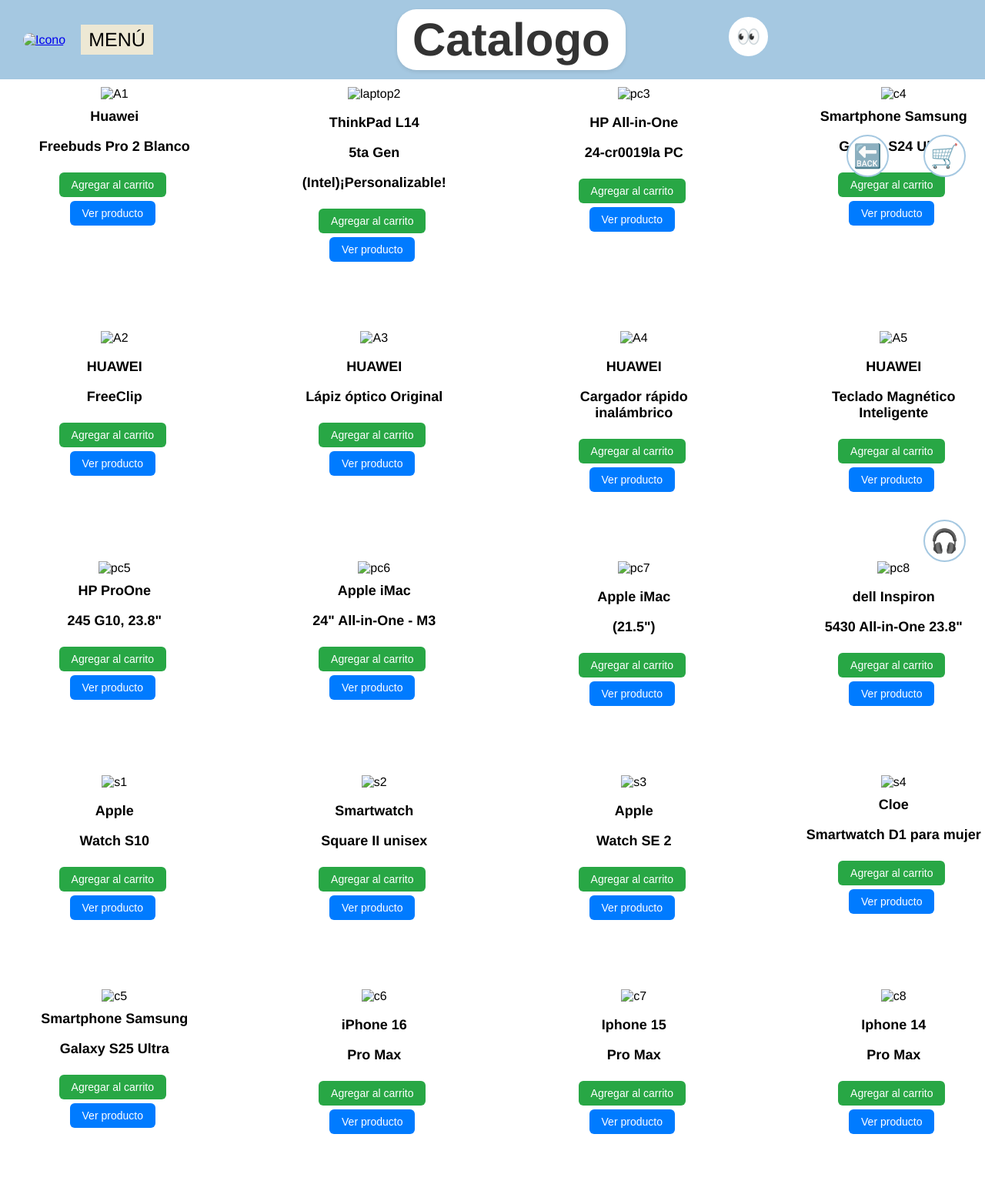
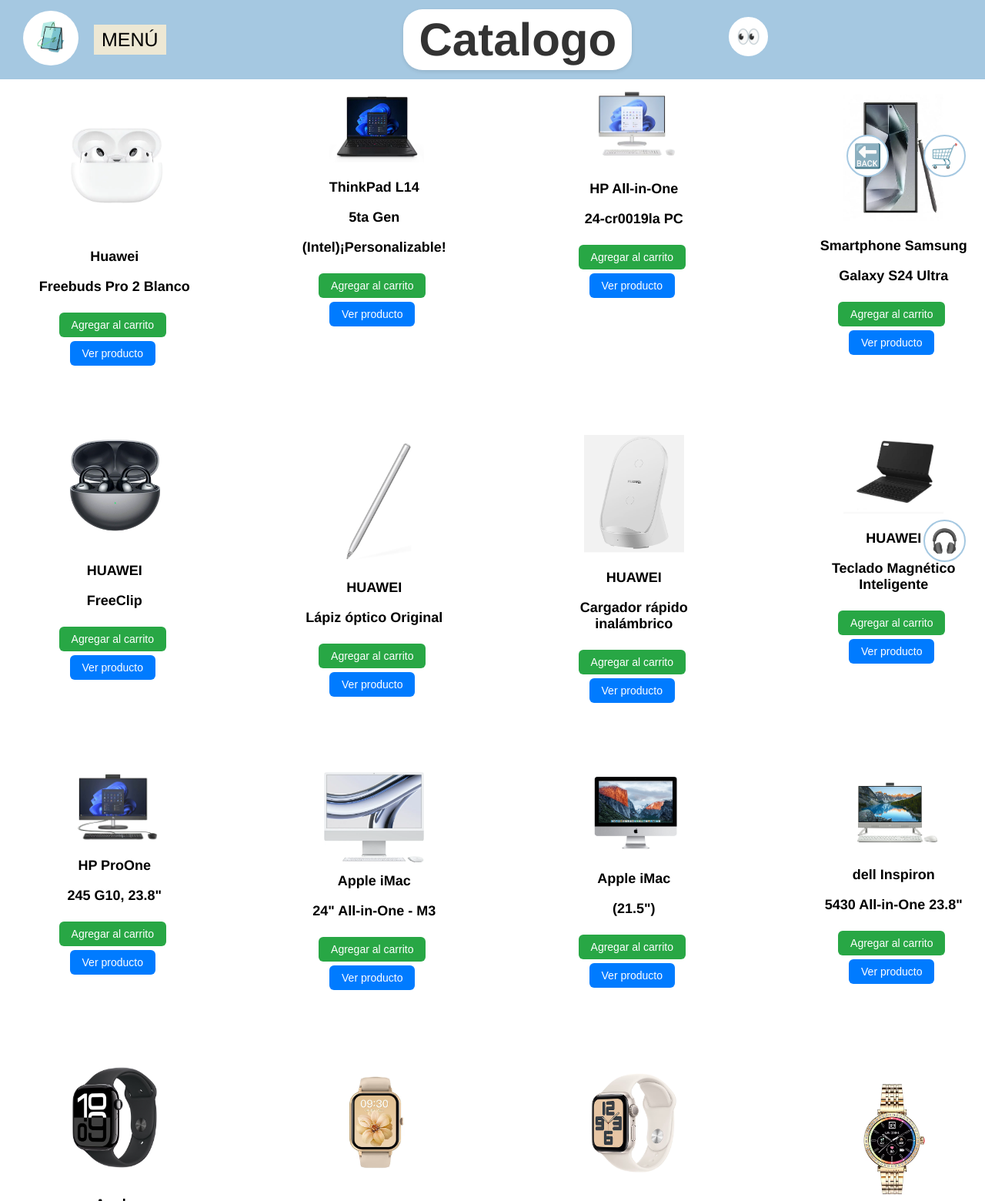
Before and after one commit to MitchChavira/MitchChavira.github.io, a plain HTML site: page Catalogo.html in a window 1280 px wide. Shown: the top 1560 px of the page at 77% size. Drawn offline with Linux system fonts and the light colour scheme.

Commit message:
Catalogo.html

```diff
--- a/Catalogo.html
+++ b/Catalogo.html
@@ -4,7 +4,7 @@
   <meta charset="UTF-8" />
   <meta name="viewport" content="width=device-width, initial-scale=1.0"/>
   <title>Michiliztli</title>
-  <link rel="shortcut icon" href="Imagenes/icono.png" type="image/png">
+  <link rel="shortcut icon" href="icono.png" type="image/png">
   <style>
     body {
       font-family: "Sans-serif", Helvetica, sans-serif;
@@ -388,7 +388,7 @@
   <div class="barra-superior">
     <div class="logo"  >
       <a href="index.html" class="boton-imagen">
-  		<img src="Imagenes/icono1.png" alt="Icono">
+  		<img src="icono1.png" alt="Icono">
 	</a>
     </div>
 
@@ -417,7 +417,7 @@
 
 <div class="galeria">
 <div class="item" onclick="abrirlaptop1()">
-		<img src="Imagenes/A1.png" alt="A1">
+		<img src="A1.png" alt="A1">
     			<p>Huawei</p>
 			<p></p>
 			<p>Freebuds Pro 2 Blanco</p>
@@ -426,7 +426,7 @@
   		<button class="boton ver-producto" onclick="verProducto1(event)">Ver producto</button>
   </div>
 	<div class="item" onclick="abrirlaptop2()">
-		<img src="Imagenes/laptop2.png" alt="laptop2">
+		<img src="laptop2.png" alt="laptop2">
 			<p></p>
     			<p>ThinkPad L14</p>
 			<p>5ta Gen</p>
@@ -436,7 +436,7 @@
   		<button class="boton ver-producto" onclick="verProducto2(event)">Ver producto</button>
   </div>
 <div class="item" onclick="abrirlaptop3()">
-		<img src="Imagenes/pc3.png" alt="pc3">
+		<img src="pc3.png" alt="pc3">
 			<p></p>
     			<p>HP All-in-One</p>
 			<p></p>
@@ -446,7 +446,7 @@
   		<button class="boton ver-producto" onclick="verProducto3(event)">Ver producto</button>
 </div>
 <div class="item" onclick="abrirlaptop4()">
-		<img src="Imagenes/c4.png" alt="c4">
+		<img src="c4.png" alt="c4">
     			<p>Smartphone Samsung</p>
 			<p></p>
 			<p>Galaxy S24 Ultra</p>
@@ -460,7 +460,7 @@
 
 <div class="galeria">
 	<div class="item" onclick="abrirlaptop5()">
-		<img src="Imagenes/A2.png" alt="A2">
+		<img src="A2.png" alt="A2">
 			<p></p>
     			<p>HUAWEI</p>
 			<p></p>
@@ -470,7 +470,7 @@
   		<button class="boton ver-producto" onclick="verProducto5(event)">Ver producto</button>
  	</div>
 <div class="item" onclick="abrirlaptop6()">
-		<img src="Imagenes/A3.png" alt="A3">
+		<img src="A3.png" alt="A3">
 			<p></p>
     			<p>HUAWEI</p>
 			<p></p>
@@ -480,7 +480,7 @@
   		<button class="boton ver-producto" onclick="verProducto6(event)">Ver producto</button>
 	</div>
 <div class="item" onclick="abrirlaptop7()">
-		<img src="Imagenes/A4.png" alt="A4">
+		<img src="A4.png" alt="A4">
     			<p></p>
     			<p>HUAWEI</p>
 			<p></p>
@@ -490,7 +490,7 @@
   		<button class="boton ver-producto" onclick="verProducto7(event)">Ver producto</button>
 	</div>
 <div class="item" onclick="abrirlaptop8()">
-		<img src="Imagenes/A5.png" alt="A5">
+		<img src="A5.png" alt="A5">
     			<p></p>
     			<p>HUAWEI</p>
 			<p></p>
@@ -503,7 +503,7 @@
 
 <div class="galeria">
 	<div class="item" onclick="abrirlaptop9()">
-		<img src="Imagenes/pc5.png" alt="pc5">
+		<img src="pc5.png" alt="pc5">
     			<p>HP ProOne</p>
 			<p></p>
 			<p>245 G10, 23.8"</p>
@@ -512,7 +512,7 @@
   		<button class="boton ver-producto" onclick="verProducto9(event)">Ver producto</button>
 	</div>
 	<div class="item" onclick="abrirlaptop10()">
-		<img src="Imagenes/pc6.png" alt="pc6">
+		<img src="pc6.png" alt="pc6">
     			<p>Apple iMac</p>
 			<p>24" All-in-One - M3</p>
 			<p></p>
@@ -521,7 +521,7 @@
   		<button class="boton ver-producto" onclick="verProducto10(event)">Ver producto</button>
   	</div>
 	<div class="item" onclick="abrirlaptop11()">
-		<img src="Imagenes/pc7.png" alt="pc7">
+		<img src="pc7.png" alt="pc7">
 			<p></p>
     			<p>Apple iMac</p>
 			<p> (21.5")</p>
@@ -531,7 +531,7 @@
   		<button class="boton ver-producto" onclick="verProducto11(event)">Ver producto</button>
   	</div>
 <div class="item" onclick="abrirlaptop12()">
-		<img src="Imagenes/pc8.png" alt="pc8">
+		<img src="pc8.png" alt="pc8">
 			<p></p>
     			<p>dell Inspiron </p>
 			<p></p>
@@ -545,7 +545,7 @@
 
 <div class="galeria">
 	<div class="item" onclick="abrirlaptop13()">
-		<img src="Imagenes/s1.png" alt="s1">
+		<img src="s1.png" alt="s1">
     			<p></p>
     			<p>Apple</p>
 			<p></p>
@@ -555,7 +555,7 @@
   		<button class="boton ver-producto" onclick="verProducto13(event)">Ver producto</button>
   	</div>
 	<div class="item" onclick="abrirlaptop14()">
-		<img src="Imagenes/s2.png" alt="s2">
+		<img src="s2.png" alt="s2">
 			<p></p>
     			<p>Smartwatch</p>
 			<p></p>
@@ -565,7 +565,7 @@
   		<button class="boton ver-producto" onclick="verProducto14(event)">Ver producto</button>
   	</div>
 	<div class="item" onclick="abrirlaptop15()">
-		<img src="Imagenes/s3.png" alt="s3">
+		<img src="s3.png" alt="s3">
 			<p></p>
     			<p>Apple</p>
 			<p></p>
@@ -575,7 +575,7 @@
   		<button class="boton ver-producto" onclick="verProducto15(event)">Ver producto</button>
 	</div>
 	<div class="item" onclick="abrirlaptop16()">
-		<img src="Imagenes/s4.png" alt="s4">
+		<img src="s4.png" alt="s4">
     			<p>Cloe</p>
 			<p></p>
 			<p>Smartwatch D1 para mujer</p>
@@ -587,7 +587,7 @@
 
 <div class="galeria">
 	<div class="item" onclick="abrirlaptop17()">
-		<img src="Imagenes/c5.png" alt="c5">
+		<img src="c5.png" alt="c5">
     			<p>Smartphone Samsung</p>
 			<p></p>
 			<p>Galaxy S25 Ultra</p>
@@ -596,7 +596,7 @@
   		<button class="boton ver-producto" onclick="verProducto17(event)">Ver producto</button>
 	</div>
 	<div class="item" onclick="abrirlaptop18()">
-		<img src="Imagenes/c6.png" alt="c6">
+		<img src="c6.png" alt="c6">
 			<p></p>
     			<p>iPhone 16</p>
 			<p></p>
@@ -606,7 +606,7 @@
   		<button class="boton ver-producto" onclick="verProducto18(event)">Ver producto</button>
   	</div>
 	<div class="item" onclick="abrirlaptop19()">
-		<img src="Imagenes/c7.png" alt="c7">
+		<img src="c7.png" alt="c7">
 			<p></p>
     			<p>Iphone 15 </p>
 			<p></p>
@@ -616,7 +616,7 @@
   		<button class="boton ver-producto" onclick="verProducto19(event)">Ver producto</button>
 	</div>
 	<div class="item" onclick="abrirlaptop20()">
-		<img src="Imagenes/c8.png" alt="c8">
+		<img src="c8.png" alt="c8">
 			<p></p>
     			<p>Iphone 14 </p>
 			<p></p>
@@ -719,10 +719,10 @@
 	}
 
     	function abrirCarrito() {
-      		window.location.href = "Carrito.html";
+      		window.location.href = "carrito.html";
     	}
     	function abrirSoporte() {
-    		window.location.href = "Soporte tecnico.html"; // Redirige a la página Inicio.html
+    		window.location.href = "soporte tecnico.html"; // Redirige a la página Inicio.html
   	}
 	function regresar() {
     		window.location.href = "index.html"; // Redirige a la página Inicio.html
```
